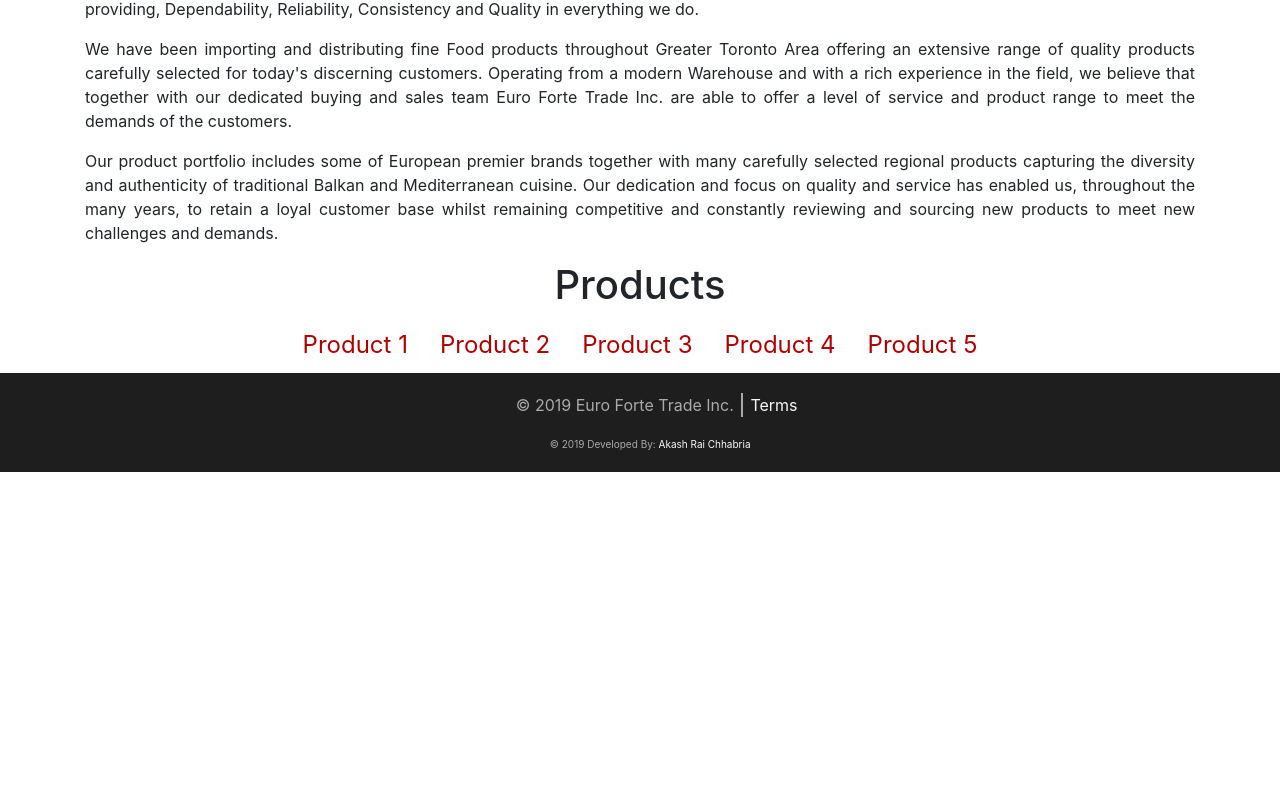
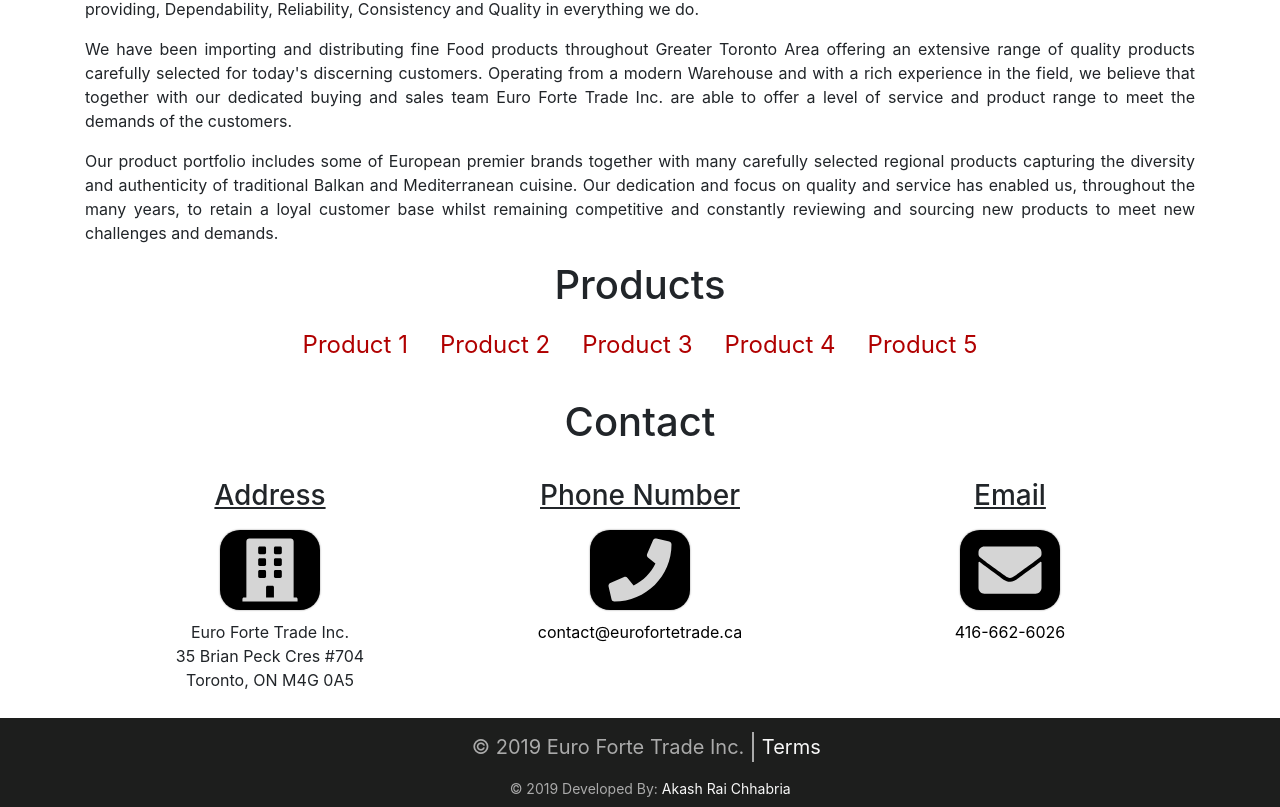
Before and after one commit to akashraic/Euro-forte-trade, a React (Create React App) app: page / in a window 1280 px wide. Shown: the part 1268-2075 px from the top of the page. Before the commit the page ends 1740 px from the top, so only its background shows below. Built offline with nearby package versions, Linux system fonts and the light colour scheme.

Commit message:
added remaining components and general draft of the events

```diff
--- a/package.json
+++ b/package.json
@@ -3,6 +3,11 @@
   "version": "0.1.0",
   "private": true,
   "dependencies": {
+    "@fortawesome/fontawesome-svg-core": "^1.2.25",
+    "@fortawesome/free-brands-svg-icons": "^5.11.2",
+    "@fortawesome/free-regular-svg-icons": "^5.11.2",
+    "@fortawesome/free-solid-svg-icons": "^5.11.2",
+    "@fortawesome/react-fontawesome": "^0.1.7",
     "react": "^16.9.0",
     "react-bootstrap": "^1.0.0-beta.14",
     "react-dom": "^16.9.0",
--- a/src/App.jsx
+++ b/src/App.jsx
@@ -5,6 +5,8 @@
 import About from "./Component/About/About";
 import Products from "./Component/Products/Products";
 import Footer from "./Component/Footer/Footer";
+import Contact from "./Component/Contact/Contact";
+
 
 class App extends Component {
   render() {
@@ -14,6 +16,7 @@
               <Home />
               <About/>
               <Products/>
+              <Contact/>
               <Footer/>
           </div>
       );
--- /dev/null
+++ b/src/Component/Contact/Contact.css
@@ -0,0 +1,69 @@
+/*CSS code for Footer.jsx*/
+
+.Contact
+{
+    padding: 2% 0 2% 0;
+}
+
+.title {
+    margin: 0 0 3% 0;
+}
+
+.Logo-ic
+{
+    margin: 0 5% 0 5%;
+}
+
+.Title-ic {
+    margin: 0 0 5% 0;
+    text-decoration: underline;
+}
+
+.Contact-info
+{
+    margin: 0 0 0 0;
+}
+
+.phone,.building, .mail
+{
+    padding: 2.5% 2.5% 2.5% 2.5%;
+    font-size: 80px;
+    color: #d5d5d5;
+    display: inline-block;
+    background-color: black;
+    border-radius: 20px;
+    box-shadow: 0 0 2px #888;
+    margin: 0 auto;
+}
+
+.Address-ic {
+    margin: 3% 0 0 0;
+}
+
+.Address-ic a {
+    color: #000000;
+}
+
+p
+{
+    text-align: center;
+}
+
+/*Responsive styling*/
+
+@media screen and (min-width:678px) and (max-width: 991px) {
+    .Contact-info
+    {
+        margin: 0 auto;
+        padding: 0 0 0 35%;
+    }
+
+}
+@media screen and (max-width: 678px) {
+    .Contact-info
+    {
+        margin: 0;
+        padding: 0 0 0 27.5%;
+    }
+
+}
--- /dev/null
+++ b/src/Component/Contact/Contact.jsx
@@ -0,0 +1,57 @@
+import React, { Component } from 'react';
+import  {Container, Row, Col} from 'react-bootstrap'; /*react-bootstrap is used for better formatting and responsiveness of website: https://react-bootstrap.github.io/ */
+import { FontAwesomeIcon } from '@fortawesome/react-fontawesome' /*imports fontAwesome library*/
+import { library } from '@fortawesome/fontawesome-svg-core'; /*import font awesome icons*/
+import {faEnvelope} from '@fortawesome/free-solid-svg-icons'; /*imports Envelope Icon*/
+import {faBuilding } from '@fortawesome/free-solid-svg-icons' /*import envelope icon*/
+import {faPhone} from '@fortawesome/free-solid-svg-icons'; /*import twitter icon*/
+import './Contact.css';
+
+library.add(faEnvelope); /*add Instagram icon to website*/
+library.add(faBuilding); /*adds Building Icon to website*/
+library.add(faPhone); /*adds Twitter Icon to website*/
+
+class Footer extends Component {
+    render() {
+        return (
+            <div className="Contact">
+                <Container>
+                    <Row>
+                        <Col>
+                            <h1 className="title">Contact</h1>
+                        </Col>
+                    </Row>
+                    {/*uses the font awesome icons, check documentation to learn more: https://fontawesome.com/how-to-use/on-the-web/using-with/react*/}
+                    <Row className="Contact-info">
+                            <Col md={4}>
+                                <h3 className="Title-ic">Address</h3>
+                                <FontAwesomeIcon className="building fa-fw Logo-ic" icon={faBuilding} color="black"/>
+                                <address className="Address-ic">
+                                    Euro Forte Trade Inc.<br/>
+                                    35 Brian Peck Cres #704<br/>
+                                    Toronto, ON M4G 0A5<br/>
+                                </address>
+                            </Col>
+                            <Col md={4}>
+                                <h3 className="Title-ic">Phone Number</h3>
+                                <FontAwesomeIcon className="phone fa-fw Logo-ic" icon={faPhone} color="black"/>
+                                <address className="Address-ic">
+                                    <a href="mailto:contact@eurofortetrade.ca">contact@eurofortetrade.ca</a>
+                                </address>
+                            </Col>
+                            <Col md={4}>
+                                <h3 className="Title-ic">Email</h3>
+                                <FontAwesomeIcon className="mail fa-fw Logo-ic" icon={faEnvelope} color="black"/>
+                                <address className="Address-ic">
+                                    <a href="tel:416-662-6026">416-662-6026</a>
+                                </address>
+                            </Col>
+                    </Row>
+                </Container>
+
+            </div>
+        );
+    }
+}
+
+export default Footer;
--- a/src/Component/Footer/Footer.css
+++ b/src/Component/Footer/Footer.css
@@ -21,9 +21,13 @@
 
 .list
 {
-    padding: 5% 0 5% 10%;
+    padding: 3.5% 0 2% 5%;
     margin: 0 auto;
     text-align:center;
+}
+
+.terms {
+    font-size: 20px;
 }
 
 .list-unstyled
@@ -36,16 +40,17 @@
 {
     margin: 0 auto;
     padding: 0 2% 0 0;
+    font-size: 20px;
     color: #aaaaaa;
 }
 
 .developer-copyright
 {
     margin: 0 auto;
-    padding: 0 0 5% 5%;
+    padding: 2% 0 2% 5%;
     color: #aaaaaa;
     text-align: center;
-    font-size:10px;
+    font-size:14px;
 }
 
 .horizontal
--- a/src/Component/Footer/Footer.jsx
+++ b/src/Component/Footer/Footer.jsx
@@ -13,7 +13,7 @@
                         {/*this code retrieves the year and updates it automatically*/}
                         <ul className="list">
                             <li className="footer-copyright list-unstyled first horizontal">&copy; {(new Date().getFullYear())} Euro Forte Trade Inc.</li>
-                            <li className="list-unstyled horizontal"><a href={'/Terms'} className="link">Terms</a></li>
+                            <li className="list-unstyled horizontal"><a href={'/Terms'} className="link terms">Terms</a></li>
                         </ul>
                         <div className="developer-copyright">
                             &copy; {(new Date().getFullYear())} Developed By: <a href="https://akashrai.me/" className="link" target="_blank"> Akash Rai Chhabria </a>
@@ -24,7 +24,6 @@
             </div>
         )
     }
-
 }
 
 export default Footer;
```
